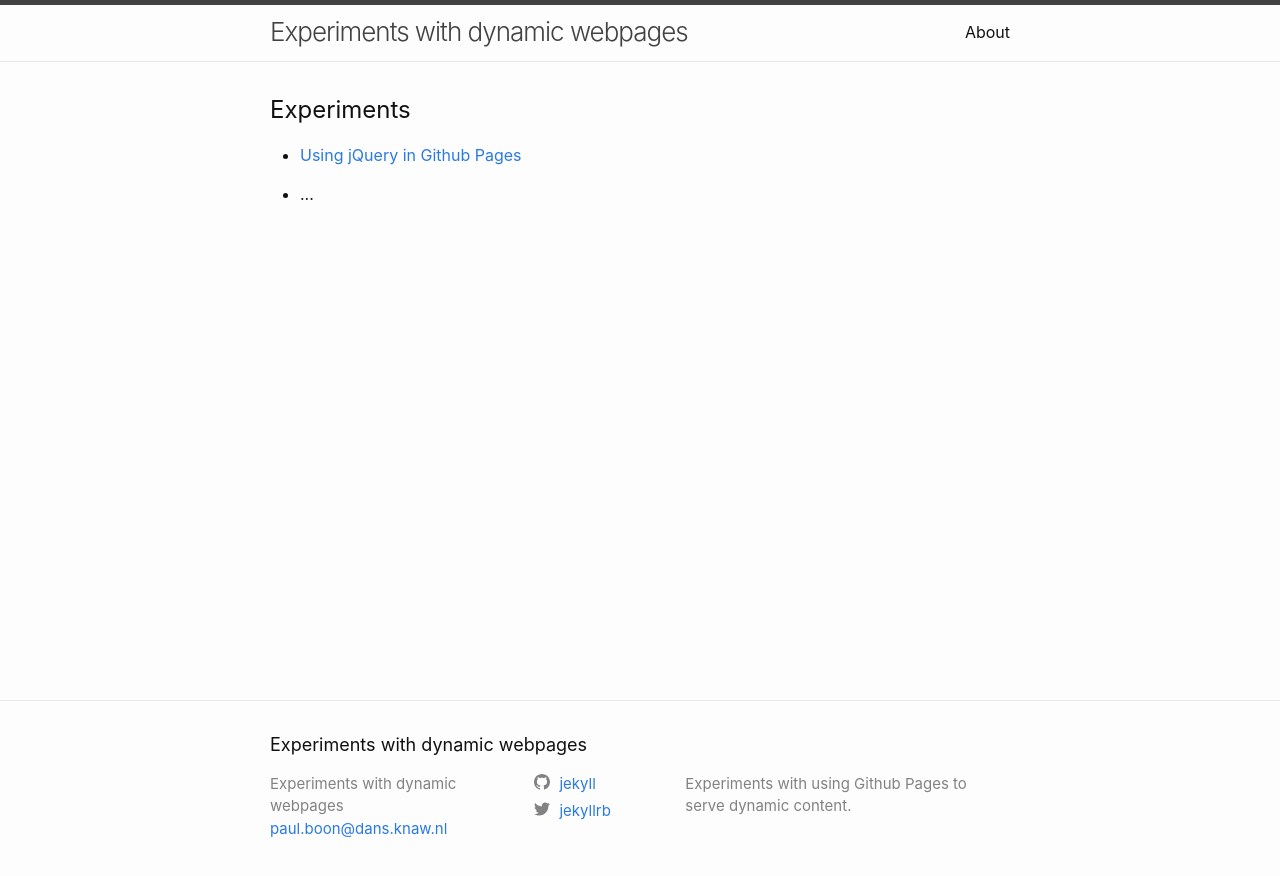
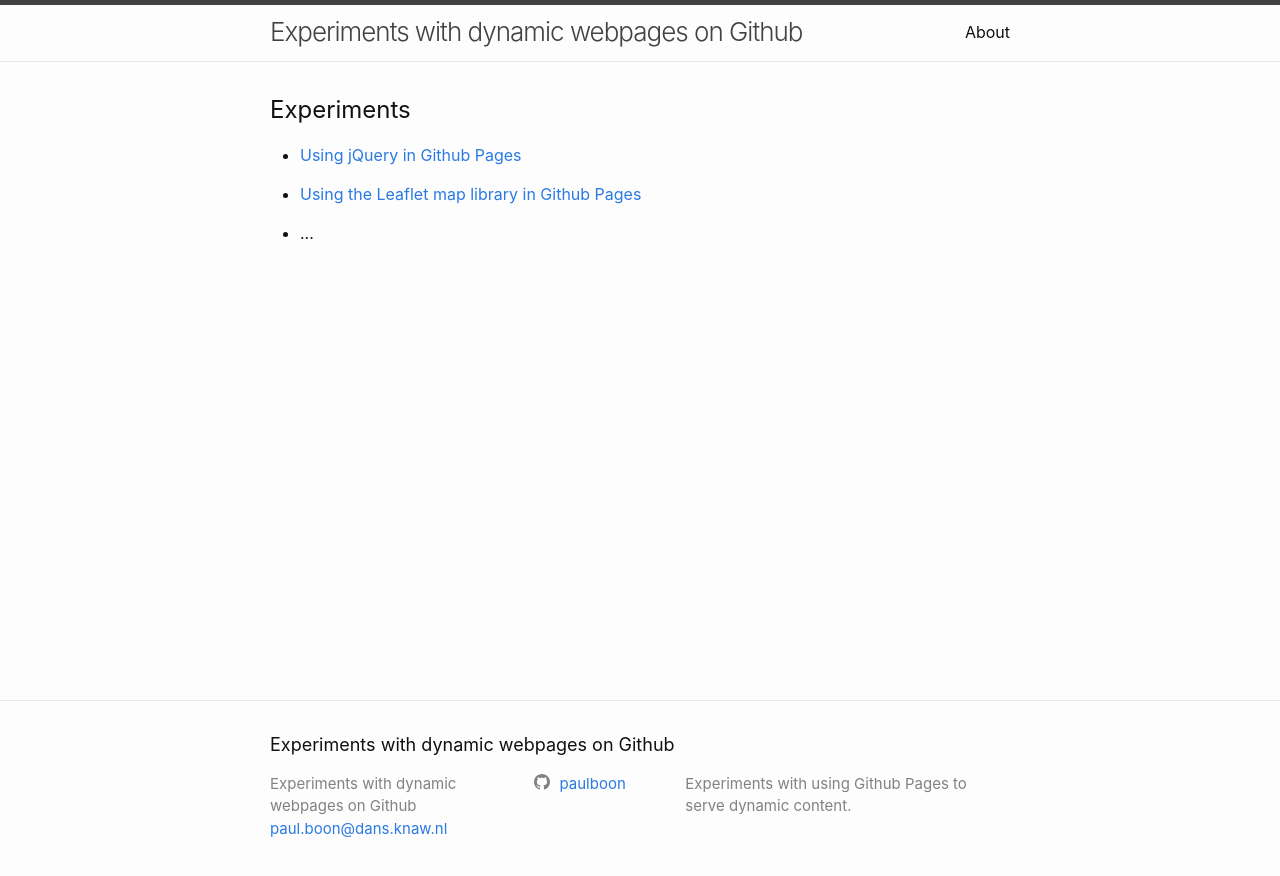
Before and after one commit to PaulBoon/git-experiments, a Jekyll site: the page built from index.markdown, in a window 1280 px wide. Shown: the top 876 px of the page. Built offline with Jekyll 4.4.1, drawn with Linux system fonts in a browser that asks for light colours.

Commit message:
Added leaflet example and improved jquery example

```diff
--- a/_config.yml
+++ b/_config.yml
@@ -18,14 +18,16 @@
 # You can create any custom variable you would like, and they will be accessible
 # in the templates via {{ site.myvariable }}.
 
-title: Experiments with dynamic webpages
+title: Experiments with dynamic webpages on Github
 email: paul.boon@dans.knaw.nl
 description: >- # this means to ignore newlines until "baseurl:"
   Experiments with using Github Pages to serve dynamic content.
+# struggling with the baseurl, if I set it to /git-experiments it won't regenerate the root page locally :-(
 baseurl: "/git-experiments" # the subpath of your site, e.g. /blog
+#baseurl: "" # the subpath of your site, e.g. /blog
 url: "" # the base hostname & protocol for your site, e.g. http://example.com
-twitter_username: jekyllrb
-github_username:  jekyll
+#twitter_username: jekyllrb
+github_username:  paulboon
 
 # Build settings
 theme: minima
--- a/index.markdown
+++ b/index.markdown
@@ -12,11 +12,17 @@ layout: home
      because that is the default with those pages
      and it allows me to get a fast 'preview when developing -->
 
+<!-- Instead of using the 'blog' capabilities with posts I just put the content here -->
 <h2>Experiments</h2>
 <ul>
 <li>
 <div markdown="1">
-  [Using jQuery in Github Pages](using-jquery.md)
+[Using jQuery in Github Pages](using-jquery.md)
+</div>
+</li>
+<li>
+<div markdown="1">
+[Using the Leaflet map library in Github Pages](using-leaflet)
 </div>
 </li>
 <li>...</li>
```
Also changed, not shown: using-jquery.md (+9 -4 lines), using-leaflet.md (added, +65 -0 lines), README.md.
